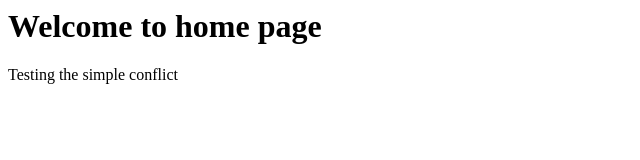
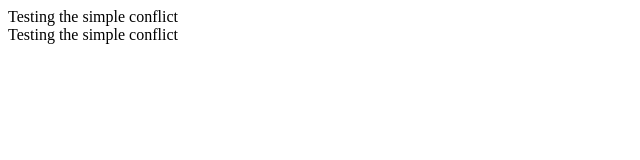
Before and after one commit to dilanalex/blue-rain, a plain HTML site: page index.html in a window 1280 px wide. Shown: the whole page, without its empty margins (0-640 px from the left). Drawn offline with Linux system fonts and the light colour scheme.

Commit message:
New branch changes

```diff
--- a/index.html
+++ b/index.html
@@ -2,8 +2,8 @@
 
 	<body>
 
-		<h1>Welcome to home page</h1>
 		<div>Testing the simple conflict<div>
+	<div>Testing the simple conflict<div>
 
 	</body>
 
```
